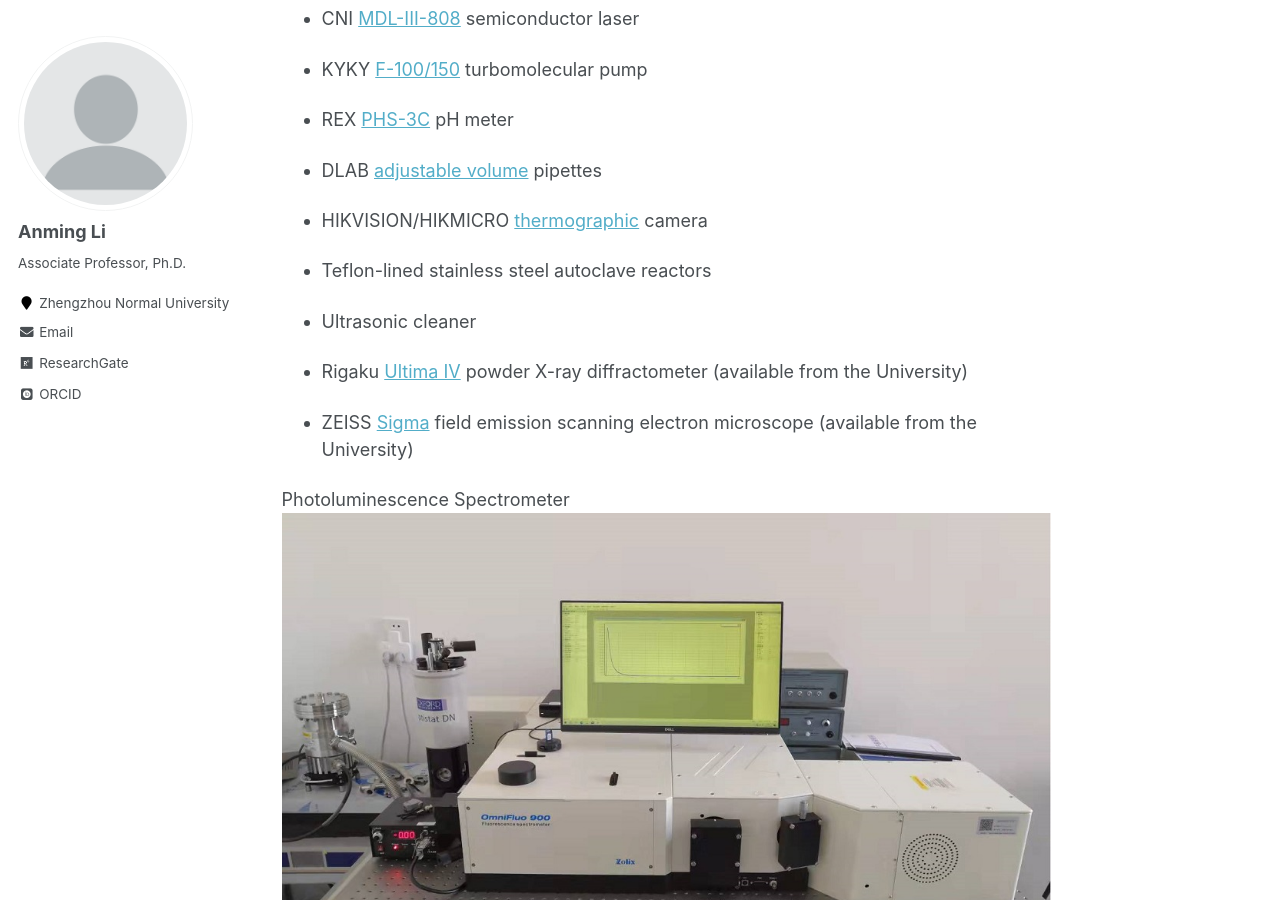
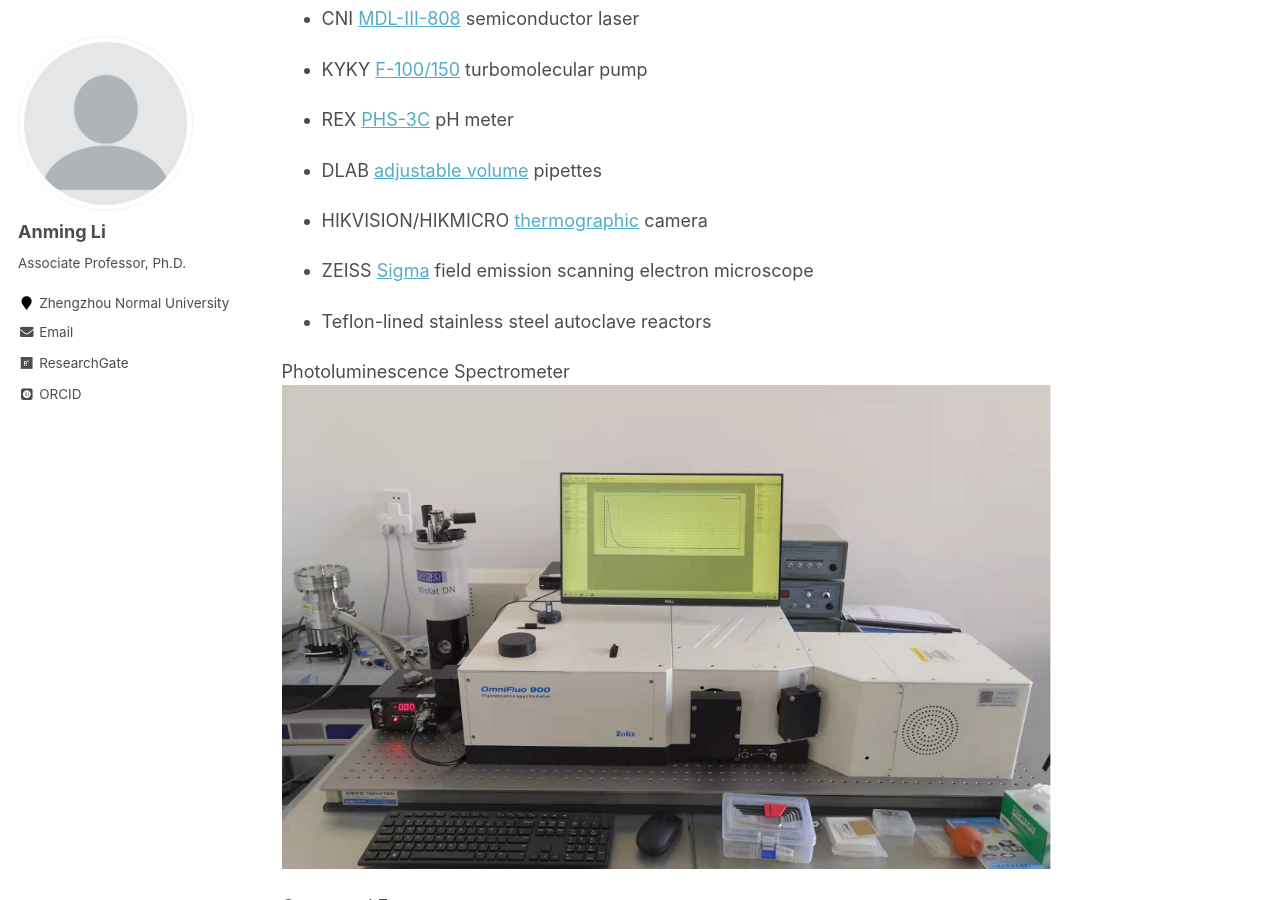
Before and after one commit to ucnclab/ucnclab.github.io, a Jekyll site: the page built from _pages/about.md, in a window 1280 px wide and 900 px high, scrolled down 1272 px. Built offline with Jekyll 4.4.1, drawn with Linux system fonts in a browser that asks for light colours; some web fonts are replaced; comment, search, counter and statistics services are not loaded; a file with an impossible date is left out.

Commit message:
Update about.md

```diff
--- a/_pages/about.md
+++ b/_pages/about.md
@@ -51,13 +51,9 @@
 
 * HIKVISION/HIKMICRO [thermographic](https://www.hikmicrotech.com/en/thermography) camera
 
+* ZEISS [Sigma](https://www.zeiss.com/microscopy/int/products/scanning-electron-microscopes/sigma.html) field emission scanning electron microscope
+
 * Teflon-lined stainless steel autoclave reactors
-
-* Ultrasonic cleaner
-
-* Rigaku [Ultima IV](https://www.rigaku.com/products/xrd/ultima) powder X-ray diffractometer (available from the University)
-
-* ZEISS [Sigma](https://www.zeiss.com/microscopy/int/products/scanning-electron-microscopes/sigma.html) field emission scanning electron microscope (available from the University)
 
 Photoluminescence Spectrometer
 ![Spectrometer](/images/spectrometer.jpg)
```
